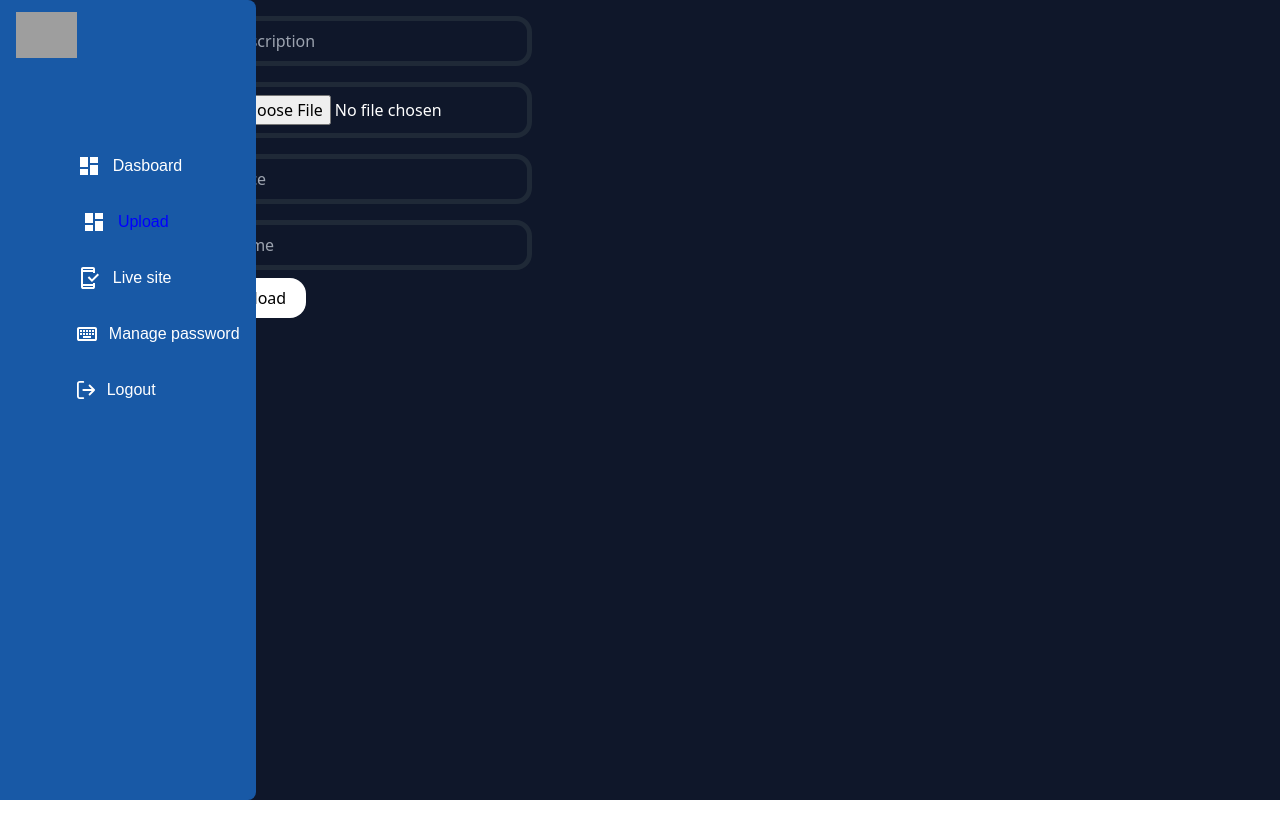
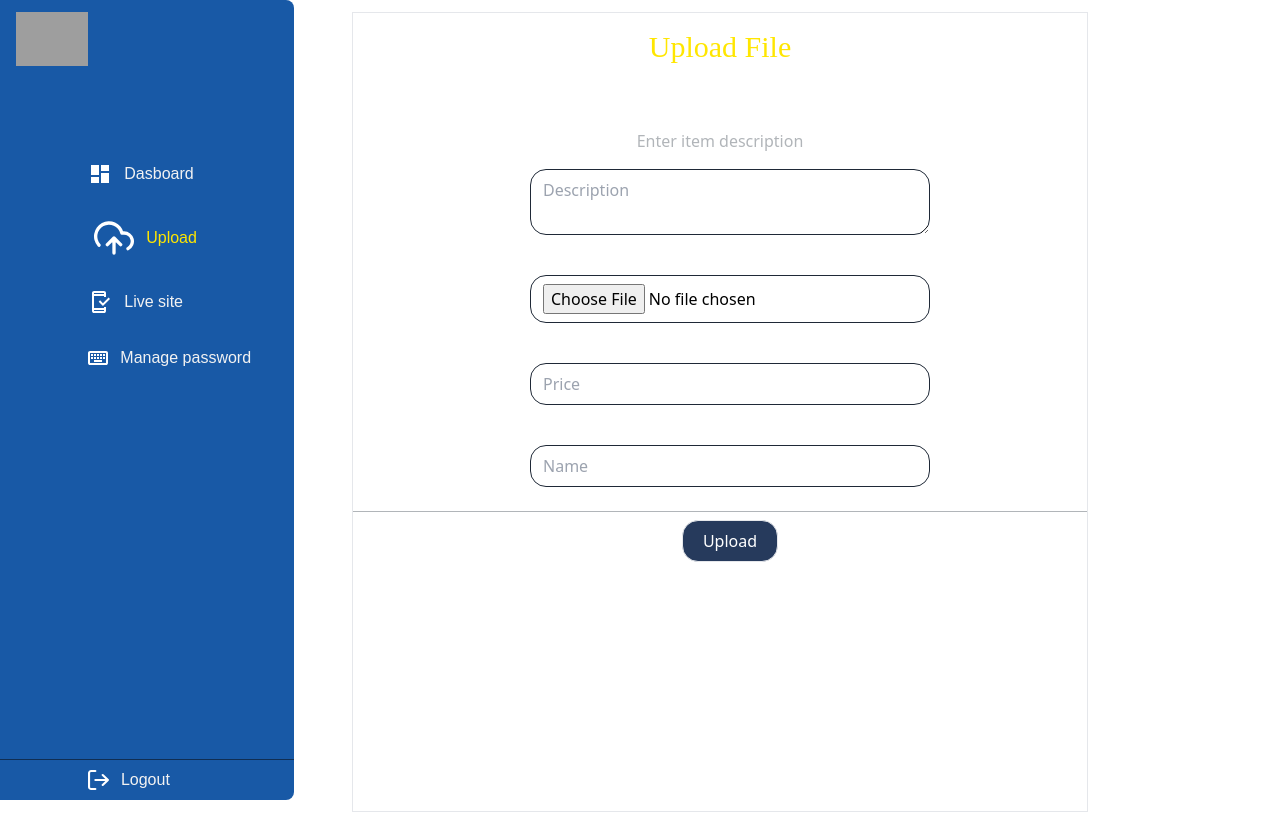
Before and after one commit to cafferti/selveencompany, a React (Vite) app: page /upload in a window 1280 px wide. Before the commit the page ends 800 px from the top, so only its background shows below. Built offline with nearby package versions, Linux system fonts and the light colour scheme; grey boxes are pictures that could not be loaded.

Commit message:
coded designed upload page

```diff
--- a/src/App.css
+++ b/src/App.css
@@ -1,5 +1,5 @@
 nav a.active{
-  color: blue;
+  color:#FFE600;
   padding-left: 32% ;
 }
 
--- a/src/App.tsx
+++ b/src/App.tsx
@@ -17,6 +17,8 @@ const router = createBrowserRouter(
 <Route path="/"  element={<Sidenav/>} >
     <Route index element = {<Gallery/>} />
     <Route path='/upload' element = {<Upload/>} />
+    <Route path='/signin' element = {<Signin/>} />
+
  </Route>
 
   )
--- a/src/gallery.tsx
+++ b/src/gallery.tsx
@@ -75,7 +75,7 @@ const Gallery: React.FC = () => {
       <ToastContainer />
       <div className="grid-for-images bg-[#f9f9f9] min-h-[100%] px-[10%] sm:px-[0px] font-inter">
 
-        <div className="fixed w-[100%] sm:ml-[8%] bg-[#f9f9f9] pt-6">
+        <div className="fixed w-[100%] sm:left-[30%] lg:left-[25%] bg-[#f9f9f9] pt-6">
           <h1 className="font-ubuntu text-3xl text-color">Dashboard</h1>
           <div className="flex py-4">
             <img src={saulltechsearch} alt="" />
--- a/src/index.css
+++ b/src/index.css
@@ -6,3 +6,4 @@
 @import url('https://fonts.googleapis.com/css2?family=Roboto:ital,wght@0,100;0,300;0,400;0,500;0,700;0,900;1,100;1,300;1,400;1,500;1,700;1,900&display=swap');
 @import url('https://fonts.googleapis.com/css2?family=Ubuntu:ital,wght@0,300;0,400;0,500;0,700;1,300;1,400;1,500;1,700&display=swap');
 @import url('https://fonts.googleapis.com/css2?family=IBM+Plex+Mono:ital,wght@0,100;0,200;0,300;0,400;0,500;0,600;0,700;1,100;1,200;1,300;1,400;1,500;1,600;1,700&display=swap');
+@import url('https://fonts.googleapis.com/css2?family=Pacifico&display=swap');
--- a/src/sidenav.tsx
+++ b/src/sidenav.tsx
@@ -5,6 +5,7 @@ import saulltechkey from "./assets/icon (1).svg"
 import saulltechlive from "./assets/mobile_friendly.svg"
 import lightlogo from "./assets/logo1.png"
 import darklogo from "./assets/logo2.png"
+import uploadsvg from "./assets/Upload cloud.svg"
 import { NavLink, Outlet}  from 'react-router-dom'
 import './App.css'
 
@@ -17,8 +18,8 @@ function sidenav() {
 
   return (
 
-    <div className='flex'>
-      <nav className='bg-[#1859A6] rounded-tr-lg rounded-br-lg w-[20%] h-screen min-w-[12rem] hidden sm:block text-white font-ubuntu fixed'>
+    <div className=' overflow-x-hidden'>
+      <nav className='bg-[#1859A6] rounded-tr-lg rounded-br-lg w-[23%] h-screen min-w-[12rem] hidden sm:block text-[#F2F2F2] font-ubuntu fixed'>
         <div>
           <img className='w-[30%] pt-3 pl-4' src={darklogo} alt="" />
         </div>
@@ -29,7 +30,7 @@ function sidenav() {
         </NavLink>
 
         <NavLink to="/upload" className='flex items-center pl-[30%] py-4 hover:pl-[32%] cursor-pointer hover:border-black'>
-          <img src={saulltechdash} alt="" />
+          <img src={uploadsvg} alt="" />
           <p className='px-3'>Upload</p>
         </NavLink>
 
@@ -45,14 +46,14 @@ function sidenav() {
           <p className='px-3'>Manage password</p>
         </NavLink>
 
-        <NavLink to="/signin" className='flex items-center pl-[30%] py-4 hover:pl-[32%] cursor-pointer'>
+        < div className='  flex items-center pl-[30%] absolute w-[100%] bottom-0 border-t border-[#102e53] py-2 hover:pl-[32%] cursor-pointer'>
           <img className='w-[10%]' src={saulltechlog} alt="" />
           <p className='px-3'>Logout</p>
-        </NavLink>
+        </div>
 
       </nav>
 
-      <main className='w-[100%] ml-[15%]'>
+      <main className='w-[100%] sm:ml-[15%]'>
        <Outlet/>
       </main>
 
--- a/src/upload.tsx
+++ b/src/upload.tsx
@@ -76,13 +76,17 @@ function upload() {
     <div className=' '>
       <ToastContainer />
 
-      <form onSubmit={collectonsubmit} className='bg-slate-900 text-white h-screen  w-[100%]'>
-        <input name='description' placeholder='Description' className=' bg-inherit border-[5px] px-3 w-[100%] max-w-[20rem] border-gray-800 ml-5 mt-4 py-2 rounded-2xl' type="text" /> <br />
-        <input name='imageUrl' placeholder='image URL' className=' bg-wh border-[5px] px-3 w-[100%] max-w-[20rem] border-gray-800 ml-5 mt-4 py-2 rounded-2xl bg-inherit' type="file" /> <br />
-        <input name='price' placeholder='Price' className=' bg-inherit border-[5px] px-3 w-[100%] max-w-[20rem] border-gray-800 ml-5 mt-4 py-2 rounded-2xl' type="text" /> <br />
+      <form onSubmit={collectonsubmit} className=' flex flex-col text-center items-center text-black border sm:ml-[10rem] sm:mr-[30%] md:px-0 sm:px-[10%] bg-[blu]  h-screen justify-between sm:justify-normal my-3'>
+        <h1 className=' font-pacifico pt-[1rem] pb-[4rem] text-3xl text-[#FFE600]  '>Upload File</h1>
+        <p className='text-[#B1B5B9] px-[5%]'>Enter item description</p>
+        <textarea name='description' placeholder='Description' className=' bg-inherit border px-3 w-[80%] sm:w-[100%] max-w-[25rem] border-gray-800 ml-5 mt-4 py-2 rounded-2xl' type="text" /> <br />
+        <input name='imageUrl' placeholder='image URL' className='  border px-3 w-[80%]  sm:w-[100%] max-w-[25rem] border-gray-800 ml-5 mt-4 py-2 rounded-2xl bg-inherit' type="file" /> <br />
+        <input name='price' placeholder='Price' className=' bg-inherit border px-3 w-[80%]  sm:w-[100%] max-w-[25rem] border-gray-800 ml-5 mt-4 py-2 rounded-2xl' type="text" /> <br />
 
-        <input name='name' placeholder='Name' className=' bg-inherit border-[5px] px-3 w-[100%] max-w-[20rem] border-gray-800 ml-5 mt-4 py-2 rounded-2xl' type="text" /> <br />
-        <button className='p-2 rounded-2xl bg-white text-black my-2 px-5 ml-5'>Upload</button>
+        <input name='name' placeholder='Name' className=' bg-inherit border w-[80%]  px-3 sm:w-[100%] max-w-[25rem] border-gray-800 ml-5 mt-4 py-2 rounded-2xl' type="text" /> <br />
+        <div className='bg-[#B1B5B9] w-[100%] h-[0.5px] '></div>
+
+        <button className='border p-2 rounded-2xl text-white text-black my-2 px-5 ml-5 bg-[#263A5C]'>Upload</button>
       </form>
 
     </div>
--- a/tailwind.config.js
+++ b/tailwind.config.js
@@ -7,6 +7,7 @@ module.exports = {
         ubuntu: ['Ubuntu', 'sans-serif'],
         ibm: ['IBM Plex Mono', 'monospace'],
         inter: ['Inter', 'sans-serif'],
+        pacifico: ['Pacifico', 'cursive'],
       },
     },
   },
```
Also changed, not shown: src/assets/Upload cloud.svg (added).
